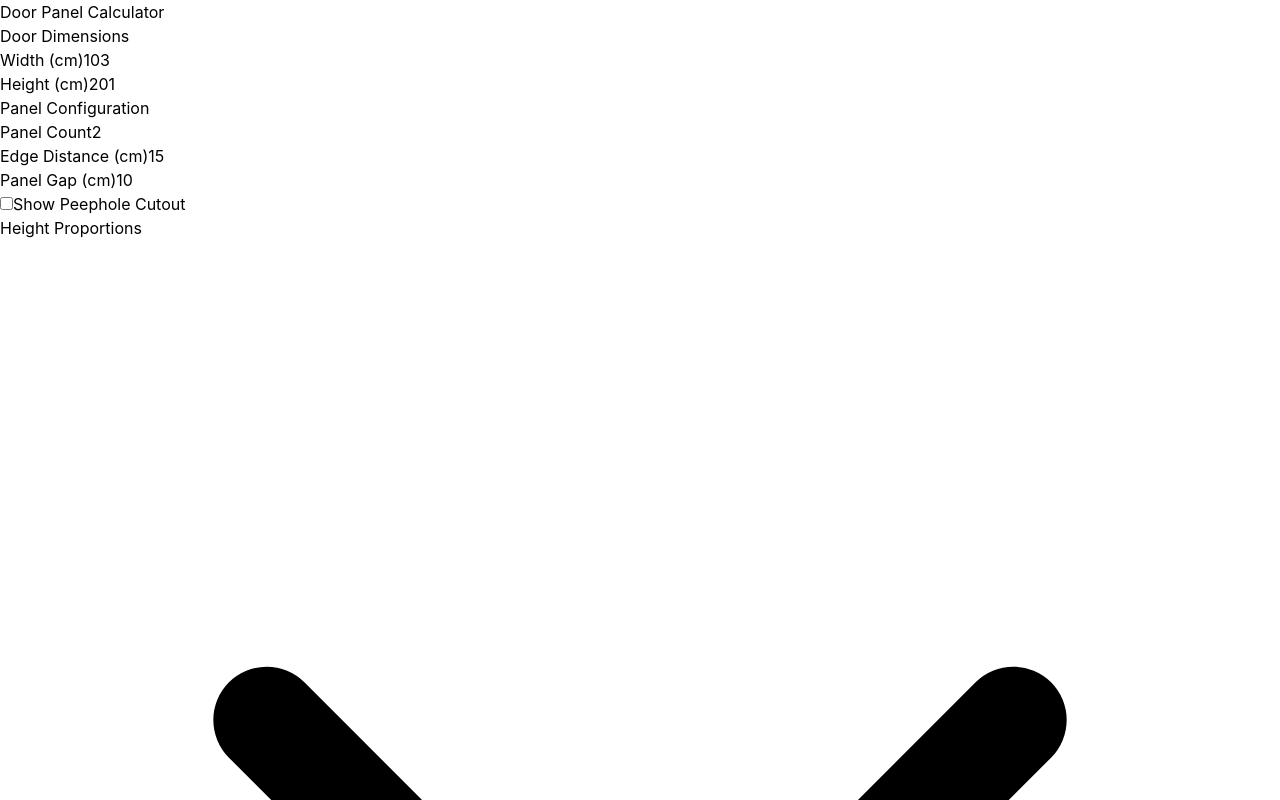
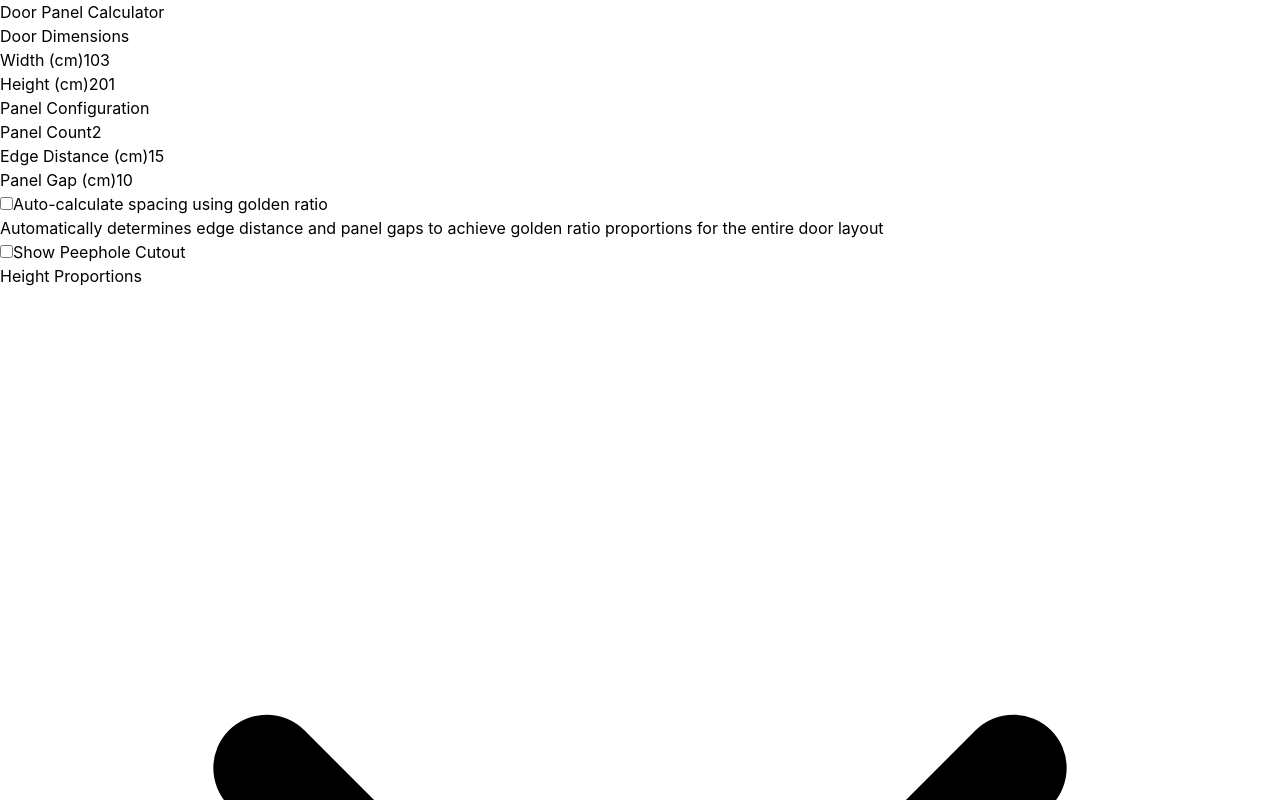
Before and after one commit to interceptor/door-panel-calculator, a React (Vite) app: page / in a window 1280 px wide. Shown: the top 800 px of the page. Built offline with nearby package versions, Linux system fonts and the light colour scheme; the HTML template or start-up script is replaced by a standard one.

Commit message:
On the section Panel Config, there should be a checkbox to suggest Edge and gap distance in order to a achieve not ohly proper rationes given the panels but also (for exampe golden ratio) in relation to the entire door.

```diff
--- a/src/components/DoorPanelCalculator.jsx
+++ b/src/components/DoorPanelCalculator.jsx
@@ -11,12 +11,27 @@ const DoorPanelCalculator = () => {
   const [peepholeTop, setPeepholeTop] = useState(45);
   const [peepholeHeight, setPeepholeHeight] = useState(6);
   const [isProportionsCollapsed, setIsProportionsCollapsed] = useState(false);
+  const [autoCalculateSpacing, setAutoCalculateSpacing] = useState(false);
 
   const calculations = useMemo(() => {
     const phi = (1 + Math.sqrt(5)) / 2;
-    const availableWidth = doorWidth - (2 * edgeDistance);
-    const availableHeight = doorHeight - (2 * edgeDistance);
-    const totalGaps = (panelCount - 1) * panelGap;
+
+    // Auto-calculate spacing based on golden ratio if enabled
+    let calculatedEdgeDistance = edgeDistance;
+    let calculatedPanelGap = panelGap;
+
+    if (autoCalculateSpacing) {
+      // Use golden ratio to determine edge distance relative to door height
+      // Edge distance should be 1/φ² of the available space for a balanced look
+      calculatedEdgeDistance = doorHeight / (phi * phi * 10); // ~6-8% of door height
+
+      // Panel gap should be related to edge distance by golden ratio
+      calculatedPanelGap = calculatedEdgeDistance / phi;
+    }
+
+    const availableWidth = doorWidth - (2 * calculatedEdgeDistance);
+    const availableHeight = doorHeight - (2 * calculatedEdgeDistance);
+    const totalGaps = (panelCount - 1) * calculatedPanelGap;
     const availableHeightForPanels = availableHeight - totalGaps;
 
     // Define proportion ratios for different arrangements
@@ -126,9 +141,11 @@ const DoorPanelCalculator = () => {
       fits,
       totalGaps,
       panelPositions,
-      peepholeConflicts
+      peepholeConflicts,
+      calculatedEdgeDistance,
+      calculatedPanelGap
     };
-  }, [doorWidth, doorHeight, edgeDistance, panelGap, panelCount, proportionType, showPeephole, peepholeTop, peepholeHeight]);
+  }, [doorWidth, doorHeight, edgeDistance, panelGap, panelCount, proportionType, showPeephole, peepholeTop, peepholeHeight, autoCalculateSpacing]);
 
   // Scale factor for visualization
   const scale = 380 / doorWidth;
@@ -199,23 +216,43 @@ const DoorPanelCalculator = () => {
                 <label className="block text-sm font-medium mb-2">Edge Distance (cm)</label>
                 <input
                   type="number"
-                  value={edgeDistance}
+                  value={autoCalculateSpacing ? calculations.calculatedEdgeDistance.toFixed(1) : edgeDistance}
                   onChange={(e) => setEdgeDistance(Number(e.target.value))}
-                  className="w-full p-2 border rounded focus:ring-2 focus:ring-blue-500"
+                  disabled={autoCalculateSpacing}
+                  className="w-full p-2 border rounded focus:ring-2 focus:ring-blue-500 disabled:bg-gray-200 disabled:cursor-not-allowed"
                 />
               </div>
               <div>
                 <label className="block text-sm font-medium mb-2">Panel Gap (cm)</label>
                 <input
                   type="number"
-                  value={panelGap}
+                  value={autoCalculateSpacing ? calculations.calculatedPanelGap.toFixed(1) : panelGap}
                   onChange={(e) => setPanelGap(Number(e.target.value))}
-                  className="w-full p-2 border rounded focus:ring-2 focus:ring-blue-500"
+                  disabled={autoCalculateSpacing}
+                  className="w-full p-2 border rounded focus:ring-2 focus:ring-blue-500 disabled:bg-gray-200 disabled:cursor-not-allowed"
                 />
               </div>
             </div>
 
-            <div className="border-t pt-4">
+            <div className="mt-4">
+              <div className="flex items-center">
+                <input
+                  type="checkbox"
+                  id="autoCalculateSpacing"
+                  checked={autoCalculateSpacing}
+                  onChange={(e) => setAutoCalculateSpacing(e.target.checked)}
+                  className="mr-2"
+                />
+                <label htmlFor="autoCalculateSpacing" className="text-sm font-medium">
+                  Auto-calculate spacing using golden ratio
+                </label>
+              </div>
+              <p className="text-xs text-gray-600 mt-1 ml-6">
+                Automatically determines edge distance and panel gaps to achieve golden ratio proportions for the entire door layout
+              </p>
+            </div>
+
+            <div className="border-t pt-4 mt-4">
               <div className="flex items-center mb-3">
                 <input
                   type="checkbox"
@@ -348,8 +385,8 @@ const DoorPanelCalculator = () => {
 
               {/* Available area (minus edge distance) */}
               <rect
-                x={20 + edgeDistance * scale}
-                y={20 + edgeDistance * scale}
+                x={20 + calculations.calculatedEdgeDistance * scale}
+                y={20 + calculations.calculatedEdgeDistance * scale}
                 width={calculations.availableWidth * scale}
                 height={calculations.availableHeight * scale}
                 fill="none"
@@ -360,9 +397,9 @@ const DoorPanelCalculator = () => {
 
               {/* Panels */}
               {calculations.fits && calculations.panelHeights.map((height, index) => {
-                const panelY = 20 + edgeDistance * scale +
+                const panelY = 20 + calculations.calculatedEdgeDistance * scale +
                   calculations.panelHeights.slice(0, index).reduce((sum, h) => sum + h, 0) * scale +
-                  index * panelGap * scale;
+                  index * calculations.calculatedPanelGap * scale;
 
                 // Different colors for visual distinction
                 const colors = ['#F5DEB3', '#DEB887', '#D2B48C', '#CDAA3D', '#DAA520'];
@@ -371,7 +408,7 @@ const DoorPanelCalculator = () => {
                 return (
                   <g key={index}>
                     <rect
-                      x={20 + edgeDistance * scale}
+                      x={20 + calculations.calculatedEdgeDistance * scale}
                       y={panelY}
                       width={calculations.panelWidth * scale}
                       height={height * scale}
@@ -381,7 +418,7 @@ const DoorPanelCalculator = () => {
                     />
                     {/* Panel number label */}
                     <text
-                      x={20 + edgeDistance * scale + (calculations.panelWidth * scale) / 2}
+                      x={20 + calculations.calculatedEdgeDistance * scale + (calculations.panelWidth * scale) / 2}
                       y={panelY + (height * scale) / 2}
                       textAnchor="middle"
                       dominantBaseline="middle"
```
